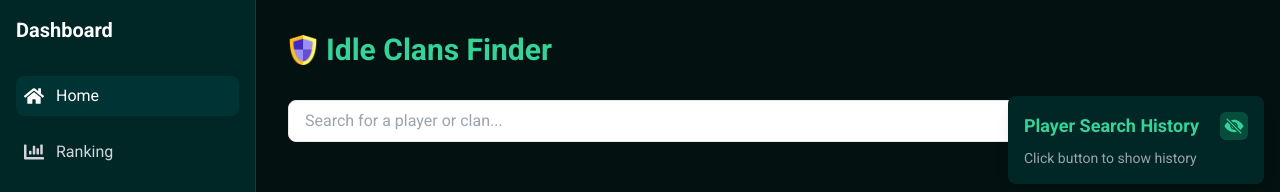
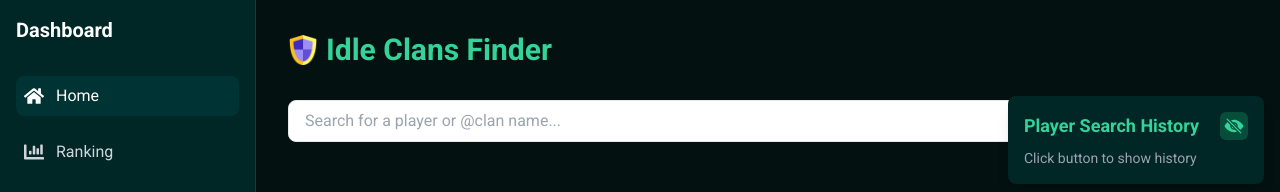
Before and after one commit to karolhas/idle-clans-finder, a Next.js app: page / in a window 1280 px wide. Shown: the top 192 px of the page. Built offline with nearby package versions, Linux system fonts and the light colour scheme.

Commit message:
Update SearchBar.tsx

```diff
--- a/components/SearchBar.tsx
+++ b/components/SearchBar.tsx
@@ -33,7 +33,7 @@ export default function SearchBar({
           type="text"
           value={query}
           onChange={(e) => setQuery(e.target.value)}
-          placeholder="Search for a player or clan..."
+          placeholder="Search for a player or @clan name..."
           className="w-full px-4 py-2 border text-gray-900 rounded-lg focus:outline-none focus:ring-2 focus:ring-emerald-600"
           disabled={isLoading}
         />
```
